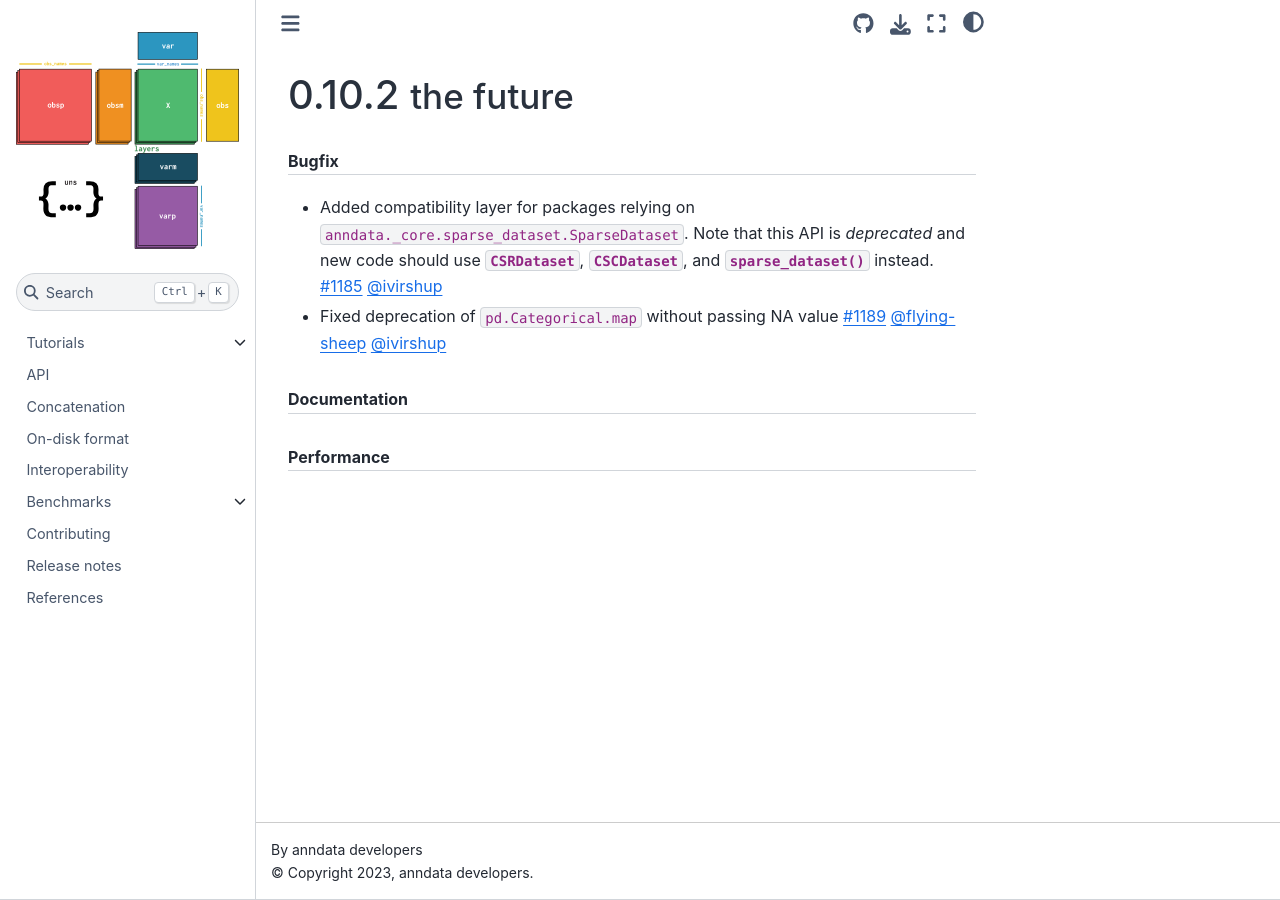
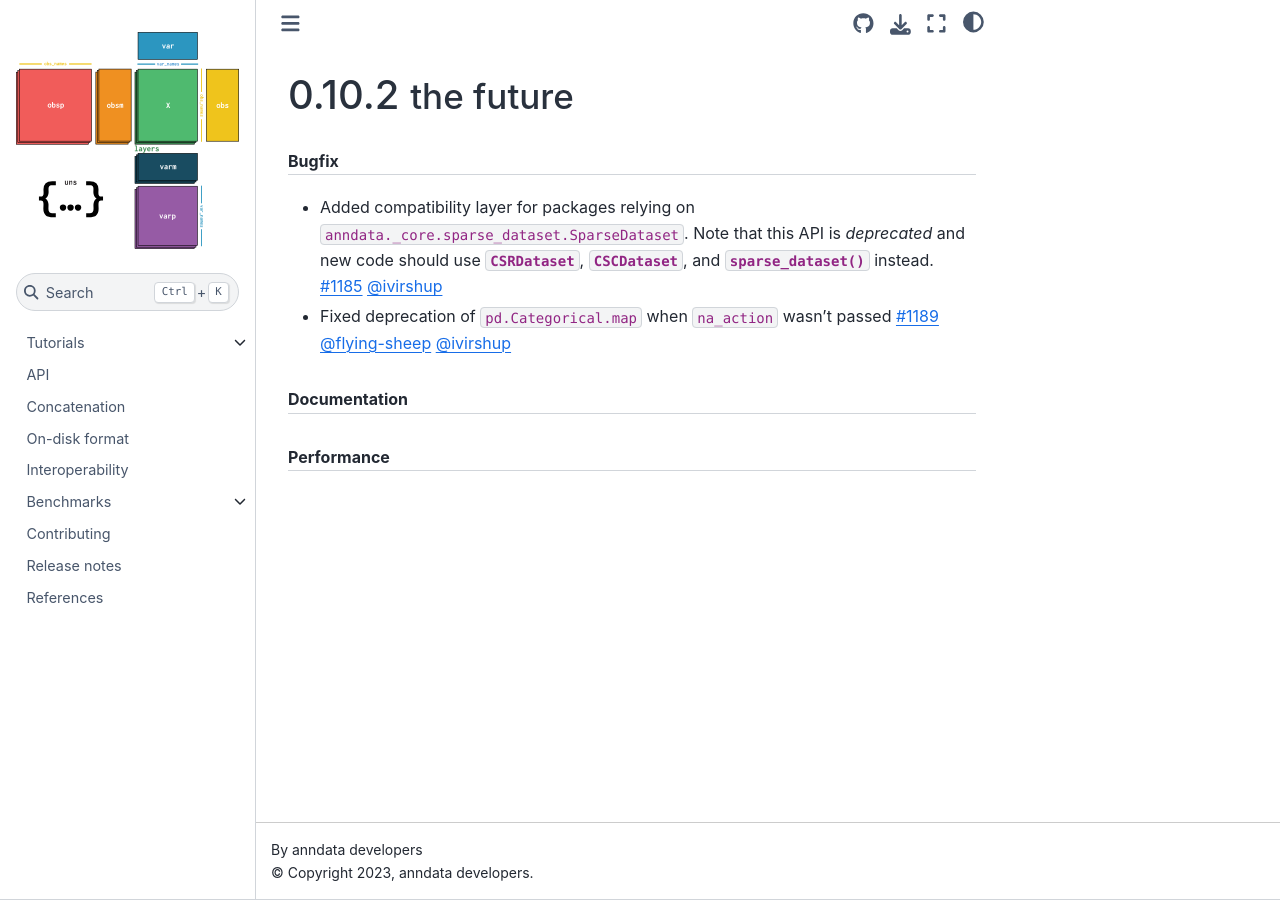
Before and after one commit to scverse/anndata, a Sphinx documentation site: the page built from docs/release-notes/0.10.2.md, in a window 1280 px wide. Built offline with Sphinx 7.4.7 and the Sphinx Book theme 1.1.4, drawn with Linux system fonts in a browser that asks for light colours.

Commit message:
Update docs/release-notes/0.10.2.md

````diff
--- a/docs/release-notes/0.10.2.md
+++ b/docs/release-notes/0.10.2.md
@@ -6,7 +6,7 @@
 * Added compatibility layer for packages relying on `anndata._core.sparse_dataset.SparseDataset`.
   Note that this API is *deprecated* and new code should use {class}`~anndata.experimental.CSRDataset`, {class}`~anndata.experimental.CSCDataset`, and {func}`~anndata.experimental.sparse_dataset` instead.
   {pr}`1185` {user}`ivirshup`
-* Fixed deprecation of `pd.Categorical.map` without passing NA value {pr}`1189` {user}`flying-sheep` {user}`ivirshup`
+* Fixed deprecation of `pd.Categorical.map` when `na_action` wasn't passed {pr}`1189` {user}`flying-sheep` {user}`ivirshup`
 
 ```{rubric} Documentation
 ```
````
